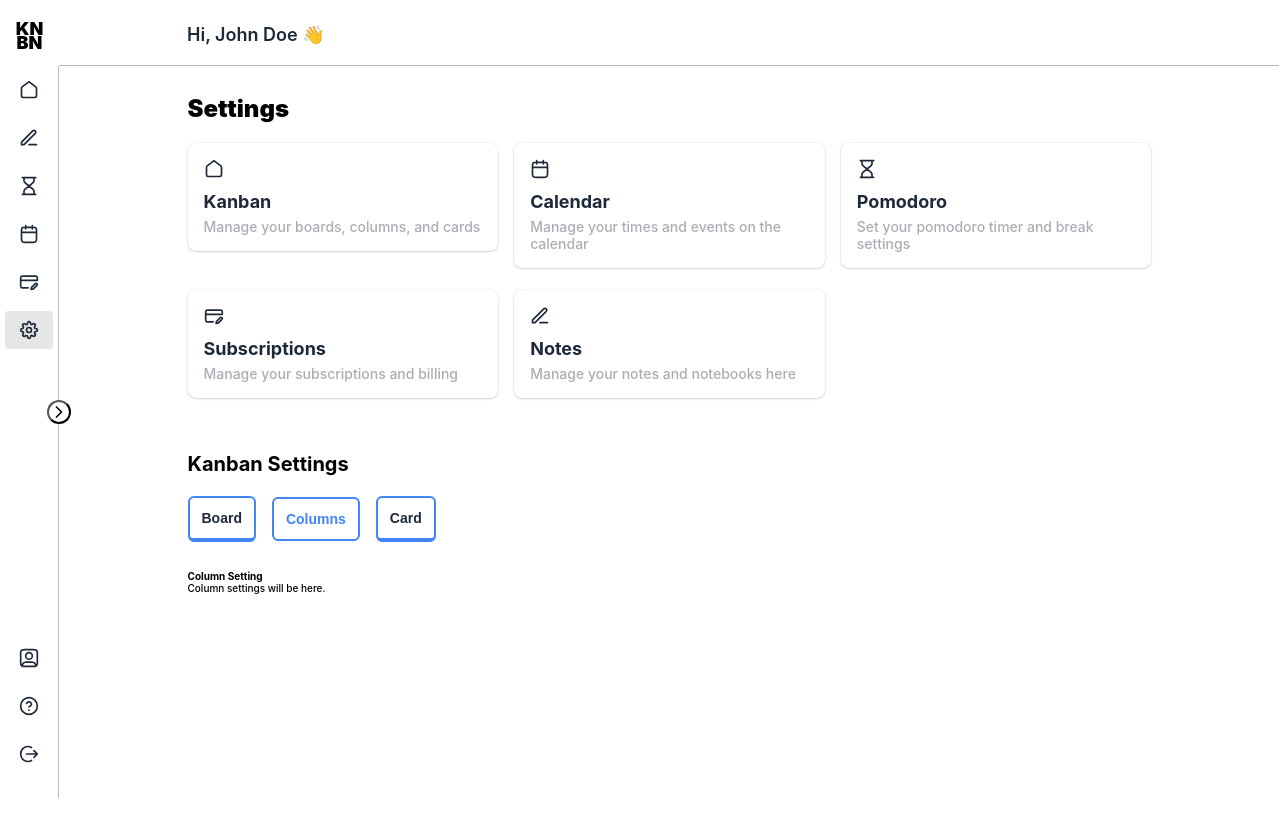
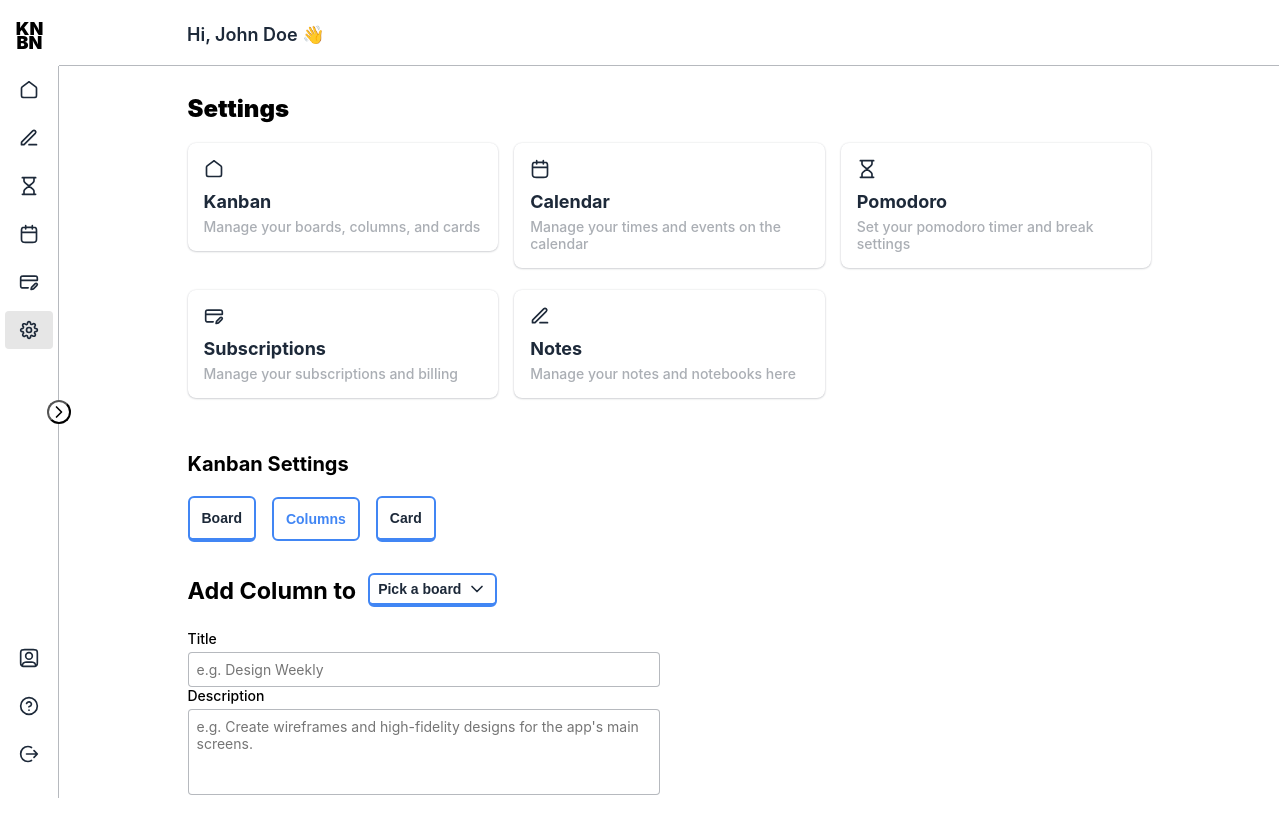
Before and after one commit to Divyue30597/kanban, a React (Vite) app: page /settings/kanban in a window 1280 px wide. Both pictures are taken after a click on the tab "Columns". Before the commit the page ends 800 px from the top, so only its background shows below. Built offline with nearby package versions, Linux system fonts and the light colour scheme; a web font is replaced by a local one.

Commit message:
added goals and some new components

```diff
--- /dev/null
+++ b/src/components/BoardDropDown/boardDropDown.module.scss
@@ -0,0 +1,7 @@
+.dropdownBtn {
+  width: fit-content;
+
+  & > * > button {
+    padding: 0.4rem 0.8rem;
+  }
+}
--- /dev/null
+++ b/src/components/BoardDropDown/index.tsx
@@ -0,0 +1,40 @@
+import { Dispatch, SetStateAction } from "react";
+import { useAppSelector } from "../../store/hooks";
+import styles from "./boardDropDown.module.scss";
+import { SVG } from "../../SVG";
+import Button from "../Button";
+import Dropdown from "../Dropdown";
+
+interface BoardDropDownProps {
+  activeBoard?: string;
+  setActiveBoard?: Dispatch<SetStateAction<string>>;
+}
+
+function BoardDropDown(props: BoardDropDownProps) {
+  const { setActiveBoard, activeBoard } = props;
+
+  const boards = useAppSelector((state) => state.boards.boards);
+  const boardsName = boards.map((board) => board.title);
+
+  return (
+    <Dropdown
+      className={styles.dropdownBtn}
+      placement="bottom-left"
+      trigger={<Button icon={<SVG.chevronDown />}>{activeBoard}</Button>}
+    >
+      {boardsName?.map((board) => (
+        <button
+          type="button"
+          key={board}
+          onClick={() => {
+            setActiveBoard && setActiveBoard(board);
+          }}
+        >
+          {board}
+        </button>
+      ))}
+    </Dropdown>
+  );
+}
+
+export default BoardDropDown;
--- a/src/components/FormInput/index.tsx
+++ b/src/components/FormInput/index.tsx
@@ -10,7 +10,7 @@ type FormInputProps = {
   id: string;
   name: string;
   placeholder?: string;
-  value?: string | number | readonly string[];
+  value: string | string[] | File[];
   errorMessage: string;
   required?: boolean;
   pattern?: string;
--- a/src/modules/Settings/Kanban/Board/boardSetting.module.scss
+++ b/src/modules/Settings/Kanban/Board/boardSetting.module.scss
@@ -30,14 +30,6 @@
 
   & > :not(:last-child) {
     margin-bottom: 1.2rem;
-  }
-}
-
-.dropdownBtn {
-  width: fit-content;
-
-  & > * > button {
-    padding: 0.4rem 0.8rem;
   }
 }
 
--- a/src/modules/Settings/Kanban/Board/index.tsx
+++ b/src/modules/Settings/Kanban/Board/index.tsx
@@ -6,6 +6,7 @@ import Button from "../../../../components/Button";
 import Dropdown from "../../../../components/Dropdown";
 import { useAppDispatch, useAppSelector } from "../../../../store/hooks";
 import { SVG } from "../../../../SVG";
+import BoardDropDown from "../../../../components/BoardDropDown";
 
 const boardInputs = [
   {
@@ -34,14 +35,7 @@ const boardInputs = [
 ];
 
 function BoardSettings() {
-  const boards = useAppSelector((state) => state.boards.boards);
-  const boardsName = boards.map((board) => board.title);
-  const [activeBoard, setActiveBoard] = useState(
-    boardsName[0] || "Pick a board"
-  );
-  const [delActiveBoard, setDelActiveBoard] = useState(
-    boardsName[0] || "Pick a board"
-  );
+  const [delActiveBoard, setDelActiveBoard] = useState("Pick a board");
 
   const dispatch = useAppDispatch();
 
@@ -49,35 +43,15 @@ function BoardSettings() {
     <Section className={styles.boardSettings}>
       <BoardSettingForm />
       <div className={styles.updateBoard}>
-        <BoardSettingForm
-          isUpdating={true}
-          activeBoard={activeBoard}
-          boardsName={boardsName}
-          setActiveBoard={setActiveBoard}
-        />
+        <BoardSettingForm isUpdating={true} />
       </div>
       <div className={styles.deleteBoard}>
         <div className={styles.deleteBoardText}>
           <p>Are you sure you want to delete</p>
-          <Dropdown
-            placement="bottom-left"
-            className={styles.dropdownBtn}
-            trigger={
-              <Button icon={<SVG.chevronDown />}>{delActiveBoard}</Button>
-            }
-          >
-            {boardsName.map((board) => (
-              <button
-                type="button"
-                key={board}
-                onClick={() => {
-                  setDelActiveBoard(board);
-                }}
-              >
-                {board}
-              </button>
-            ))}
-          </Dropdown>
+          <BoardDropDown
+            activeBoard={delActiveBoard}
+            setActiveBoard={setDelActiveBoard}
+          />
           <p>board?</p>
         </div>
         <Button type="button" className={styles.deleteBtn}>
@@ -88,17 +62,8 @@ function BoardSettings() {
   );
 }
 
-function BoardSettingForm({
-  isUpdating = false,
-  activeBoard,
-  boardsName,
-  setActiveBoard,
-}: {
-  isUpdating?: boolean;
-  activeBoard?: string;
-  boardsName?: string[];
-  setActiveBoard?: Dispatch<SetStateAction<string>>;
-}) {
+function BoardSettingForm({ isUpdating = false }: { isUpdating?: boolean }) {
+  const [activeBoard, setActiveBoard] = useState("Pick a board");
   const [formState, setFormState] = useState({
     title: isUpdating ? activeBoard : "",
     description: isUpdating ? "" : "",
@@ -120,23 +85,10 @@ function BoardSettingForm({
       {isUpdating ? (
         <div className={styles.updateBoard}>
           <p>Update </p>
-          <Dropdown
-            className={styles.dropdownBtn}
-            placement="bottom-left"
-            trigger={<Button icon={<SVG.chevronDown />}>{activeBoard}</Button>}
-          >
-            {boardsName?.map((board) => (
-              <button
-                type="button"
-                key={board}
-                onClick={() => {
-                  setActiveBoard && setActiveBoard(board);
-                }}
-              >
-                {board}
-              </button>
-            ))}
-          </Dropdown>
+          <BoardDropDown
+            activeBoard={activeBoard}
+            setActiveBoard={setActiveBoard}
+          />
           <p>board</p>
         </div>
       ) : (
--- /dev/null
+++ b/src/modules/Settings/Kanban/Column/columnSettings.module.scss
@@ -0,0 +1,15 @@
+.columnSettings {
+  display: grid;
+  grid-template-columns: repeat(2, 1fr);
+  gap: 2rem;
+}
+
+.formHeader {
+  display: flex;
+  align-items: center;
+  margin-bottom: 2rem;
+
+  height: 4rem;
+  gap: 1.2rem;
+  font-size: 2rem ;
+}
--- a/src/modules/Settings/Kanban/Column/index.tsx
+++ b/src/modules/Settings/Kanban/Column/index.tsx
@@ -1,12 +1,84 @@
+import styles from "./columnSettings.module.scss";
 import Section from "../../../../components/Section";
+import FormInput from "../../../../components/FormInput";
+import { useState } from "react";
+import BoardDropDown from "../../../../components/BoardDropDown";
+
+const COLUMN_INPUT = [
+  {
+    id: "title",
+    label: "Title",
+    type: "text",
+    required: true,
+    pattern: "^[\\w\\s\\p{P}\\p{S}]+$",
+    placeholder: "e.g. Design Weekly",
+    name: "title",
+    errorMessage: "Heading is required.",
+  },
+  {
+    id: "description",
+    label: "Description",
+    type: "textarea",
+    pattern: "^[\\w\\s\\p{P}\\p{S}]+$",
+    minLength: 10,
+    maxLength: 200,
+    required: true,
+    placeholder:
+      "e.g. Create wireframes and high-fidelity designs for the app's main screens.",
+    name: "description",
+    errorMessage: "Description is required.",
+  },
+];
 
 function ColumnSettings() {
   return (
-    <Section>
-      <h4>Column Setting</h4>
-      <p>Column settings will be here.</p>
+    <Section className={styles.columnSettings}>
+      <UpdateForm />
     </Section>
   );
 }
 
+function UpdateForm() {
+  const [formState, setFormState] = useState({
+    title: "",
+    description: "",
+  });
+  const [board, setBoard] = useState("Pick a board");
+
+  return (
+    <form className={styles.form}>
+      <div className={styles.formHeader}>
+        <h3>Add Column to</h3>
+        <BoardDropDown activeBoard={board} setActiveBoard={setBoard} />
+      </div>
+      {COLUMN_INPUT.map((input) => {
+        const {
+          id,
+          name,
+          label,
+          type,
+          required,
+          pattern,
+          placeholder,
+          errorMessage,
+        } = input;
+        return (
+          <FormInput
+            label={label}
+            id={id}
+            name={name}
+            type={type}
+            required={required}
+            pattern={pattern}
+            placeholder={placeholder}
+            errorMessage={errorMessage}
+            value={""}
+            // onChange={}
+          />
+        );
+      })}
+    </form>
+  );
+}
+
 export default ColumnSettings;
--- a/src/store/features/cards/cardSlice.ts
+++ b/src/store/features/cards/cardSlice.ts
@@ -1,4 +1,3 @@
-import { v4 as uuidv4 } from "uuid";
 import { data } from "../../../data/sample";
 import { createSlice, PayloadAction } from "@reduxjs/toolkit";
 import { Card } from "../../types";
--- a/src/store/thunks/index.ts
+++ b/src/store/thunks/index.ts
@@ -75,17 +75,62 @@ export const deleteColumnWithRelated = createAsyncThunk<
 // Create a new card and add it to a column
 export const createCardInColumn = createAsyncThunk<
   string,
-  Card & { columnId: string },
+  Card & { columnId: string; images?: (File | string)[] },
   { dispatch: AppDispatch }
 >("cards/createCardInColumn", async (cardData, { dispatch }) => {
-  const { columnId, ...cardDetails } = cardData;
+  const { columnId, images, ...cardDetails } = cardData;
   const cardId = uuidv4();
+
+  // Process images if present
+  let imageData: string[] = [];
+
+  if (images && images.length > 0) {
+    try {
+      // Convert images to Base64 strings for localStorage
+      imageData = await Promise.all(
+        images.map(
+          (file) =>
+            new Promise<string>((resolve, reject) => {
+              // Check if file is actually a File object (not a string)
+              if (typeof file === "string") {
+                resolve(file); // If it's already a string, just use it
+                return;
+              }
+
+              // For smaller images (<1MB), Base64 is manageable in localStorage
+              if (file.size > 1024 * 1024) {
+                // Skip large files to avoid localStorage quota issues
+                resolve(`large-file:${file.name}`);
+                return;
+              }
+              const reader = new FileReader();
+              reader.onloadend = () => {
+                resolve(reader.result as string);
+              };
+              reader.onerror = () => {
+                reject(new Error(`Failed to read file: ${file.name}`));
+              };
+              reader.readAsDataURL(file);
+            })
+        )
+      );
+    } catch (error) {
+      console.error("Failed to process images:", error);
+      // Fallback to just storing names if conversion fails
+      imageData = images.map((file) =>
+        typeof file === "string" ? file : file.name
+      );
+    }
+  }
+
+  // Create the card with image data
   dispatch(
     createCard({
       ...cardDetails,
       id: cardId,
       createdAt: new Date().toISOString(),
       updatedAt: new Date().toISOString(),
+      images: imageData,
     })
   );
 
--- a/src/store/types.ts
+++ b/src/store/types.ts
@@ -16,7 +16,7 @@ export interface Card extends CommonProps {
   tags: string[];
   dueDate?: string;
   subTasks?: Subtask[];
-  images?: string[];
+  images?: (File | string)[];
   links?: string[];
 }
 
```
Also changed, not shown: src/components/Form/index.tsx (+69 -18 lines), 1 other file (tests, documents, lock files or other folders).
